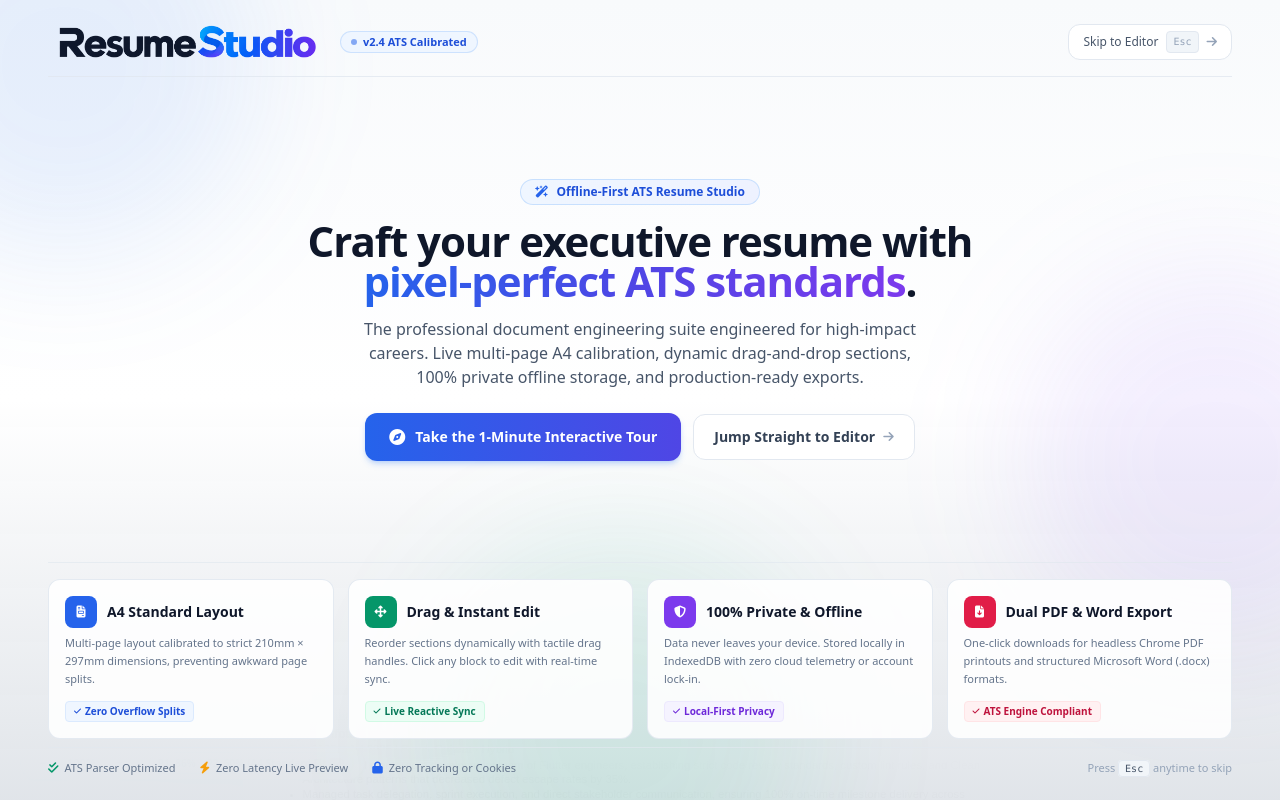
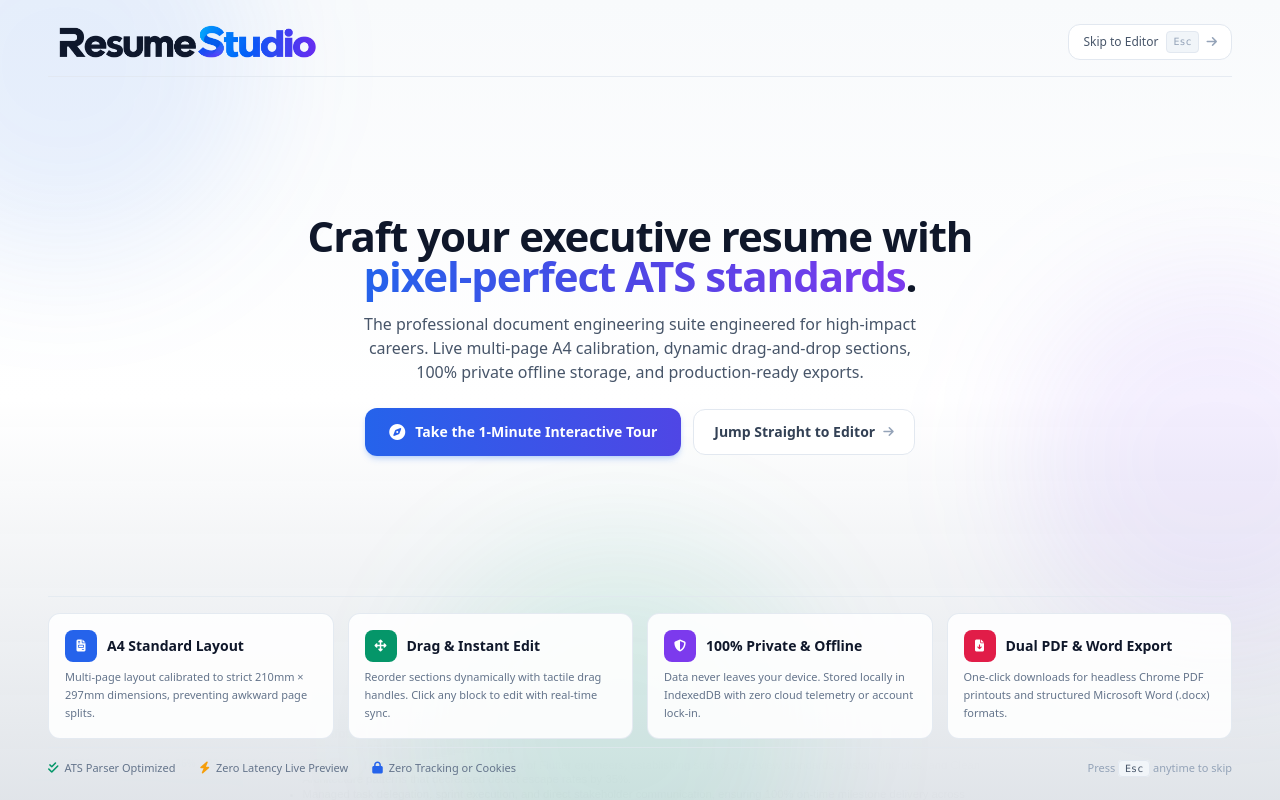
Before and after one commit to bhx20/Resume-Studio, a website: page src/client/index.html in a window 1280 px wide. Drawn offline with nearby package versions, Linux system fonts and the light colour scheme; no server answers.

Commit message:
style(welcome): remove extra pill badges and card tags for a clean minimal UI

```diff
--- a/src/client/index.html
+++ b/src/client/index.html
@@ -906,13 +906,9 @@
 
         <!-- Top Navigation / Header Bar -->
         <header class="flex items-center justify-between pb-3 sm:pb-4 border-b border-slate-200/80 gap-4 shrink-0">
-          <!-- System Logo + ATS Version Badge -->
+          <!-- System Logo -->
           <div class="flex items-center gap-3">
             <img src="assets/logo.png" alt="Resume Studio" class="h-8 sm:h-9 w-auto object-contain drop-shadow-xs" />
-            <span class="hidden sm:inline-flex items-center gap-1.5 px-2.5 py-0.5 rounded-full text-[11px] font-semibold bg-blue-50 text-blue-700 border border-blue-200/70 shadow-2xs">
-              <span class="w-1.5 h-1.5 rounded-full bg-blue-600 animate-pulse"></span>
-              v2.4 ATS Calibrated
-            </span>
           </div>
 
           <!-- Skip / Close Button -->
@@ -925,12 +921,6 @@
 
         <!-- Hero Section -->
         <main class="py-3 sm:py-5 md:py-6 text-center max-w-3xl mx-auto space-y-3 sm:space-y-4 my-auto shrink-0">
-
-          <!-- Category Pill -->
-          <div class="inline-flex items-center gap-2 px-3.5 py-1 rounded-full bg-gradient-to-r from-blue-50 to-indigo-50 border border-blue-200/80 text-blue-700 text-xs font-semibold shadow-2xs">
-            <i class="fa-solid fa-wand-magic-sparkles text-blue-600"></i>
-            <span>Offline-First ATS Resume Studio</span>
-          </div>
 
           <!-- Main Title -->
           <h1 id="welcome-modal-title" class="text-2xl sm:text-3xl md:text-4xl lg:text-[42px] font-black text-slate-900 tracking-tight leading-[1.14]">
@@ -959,7 +949,7 @@
         <section class="grid grid-cols-1 sm:grid-cols-2 lg:grid-cols-4 gap-3 lg:gap-3.5 pt-3 sm:pt-4 border-t border-slate-200/70 shrink-0" aria-label="Key features">
 
           <!-- Pillar 1 -->
-          <div class="p-3.5 sm:p-4 rounded-xl bg-white/90 border border-slate-200/90 shadow-2xs hover:border-blue-300 hover:shadow-sm transition-all flex flex-col justify-between group">
+          <div class="p-3.5 sm:p-4 rounded-xl bg-white/90 border border-slate-200/90 shadow-2xs hover:border-blue-300 hover:shadow-sm transition-all group">
             <div class="space-y-1.5">
               <div class="flex items-center gap-2.5">
                 <div class="w-8 h-8 rounded-lg bg-blue-600 text-white flex items-center justify-center shadow-xs text-xs shrink-0 group-hover:scale-105 transition-transform">
@@ -971,15 +961,10 @@
                 Multi-page layout calibrated to strict 210mm × 297mm dimensions, preventing awkward page splits.
               </p>
             </div>
-            <div class="pt-2">
-              <span class="inline-flex items-center gap-1 text-[10px] font-semibold text-blue-700 bg-blue-50 px-2 py-0.5 rounded border border-blue-100">
-                <i class="fa-solid fa-check text-[8px]"></i> Zero Overflow Splits
-              </span>
-            </div>
           </div>
 
           <!-- Pillar 2 -->
-          <div class="p-3.5 sm:p-4 rounded-xl bg-white/90 border border-slate-200/90 shadow-2xs hover:border-emerald-300 hover:shadow-sm transition-all flex flex-col justify-between group">
+          <div class="p-3.5 sm:p-4 rounded-xl bg-white/90 border border-slate-200/90 shadow-2xs hover:border-emerald-300 hover:shadow-sm transition-all group">
             <div class="space-y-1.5">
               <div class="flex items-center gap-2.5">
                 <div class="w-8 h-8 rounded-lg bg-emerald-600 text-white flex items-center justify-center shadow-xs text-xs shrink-0 group-hover:scale-105 transition-transform">
@@ -991,15 +976,10 @@
                 Reorder sections dynamically with tactile drag handles. Click any block to edit with real-time sync.
               </p>
             </div>
-            <div class="pt-2">
-              <span class="inline-flex items-center gap-1 text-[10px] font-semibold text-emerald-700 bg-emerald-50 px-2 py-0.5 rounded border border-emerald-100">
-                <i class="fa-solid fa-check text-[8px]"></i> Live Reactive Sync
-              </span>
-            </div>
           </div>
 
           <!-- Pillar 3 -->
-          <div class="p-3.5 sm:p-4 rounded-xl bg-white/90 border border-slate-200/90 shadow-2xs hover:border-violet-300 hover:shadow-sm transition-all flex flex-col justify-between group">
+          <div class="p-3.5 sm:p-4 rounded-xl bg-white/90 border border-slate-200/90 shadow-2xs hover:border-violet-300 hover:shadow-sm transition-all group">
             <div class="space-y-1.5">
               <div class="flex items-center gap-2.5">
                 <div class="w-8 h-8 rounded-lg bg-violet-600 text-white flex items-center justify-center shadow-xs text-xs shrink-0 group-hover:scale-105 transition-transform">
@@ -1011,15 +991,10 @@
                 Data never leaves your device. Stored locally in IndexedDB with zero cloud telemetry or account lock-in.
               </p>
             </div>
-            <div class="pt-2">
-              <span class="inline-flex items-center gap-1 text-[10px] font-semibold text-violet-700 bg-violet-50 px-2 py-0.5 rounded border border-violet-100">
-                <i class="fa-solid fa-check text-[8px]"></i> Local-First Privacy
-              </span>
-            </div>
           </div>
 
           <!-- Pillar 4 -->
-          <div class="p-3.5 sm:p-4 rounded-xl bg-white/90 border border-slate-200/90 shadow-2xs hover:border-rose-300 hover:shadow-sm transition-all flex flex-col justify-between group">
+          <div class="p-3.5 sm:p-4 rounded-xl bg-white/90 border border-slate-200/90 shadow-2xs hover:border-rose-300 hover:shadow-sm transition-all group">
             <div class="space-y-1.5">
               <div class="flex items-center gap-2.5">
                 <div class="w-8 h-8 rounded-lg bg-rose-600 text-white flex items-center justify-center shadow-xs text-xs shrink-0 group-hover:scale-105 transition-transform">
@@ -1030,11 +1005,6 @@
               <p class="text-[11px] text-slate-500 leading-relaxed">
                 One-click downloads for headless Chrome PDF printouts and structured Microsoft Word (.docx) formats.
               </p>
-            </div>
-            <div class="pt-2">
-              <span class="inline-flex items-center gap-1 text-[10px] font-semibold text-rose-700 bg-rose-50 px-2 py-0.5 rounded border border-rose-100">
-                <i class="fa-solid fa-check text-[8px]"></i> ATS Engine Compliant
-              </span>
             </div>
           </div>
 
```
